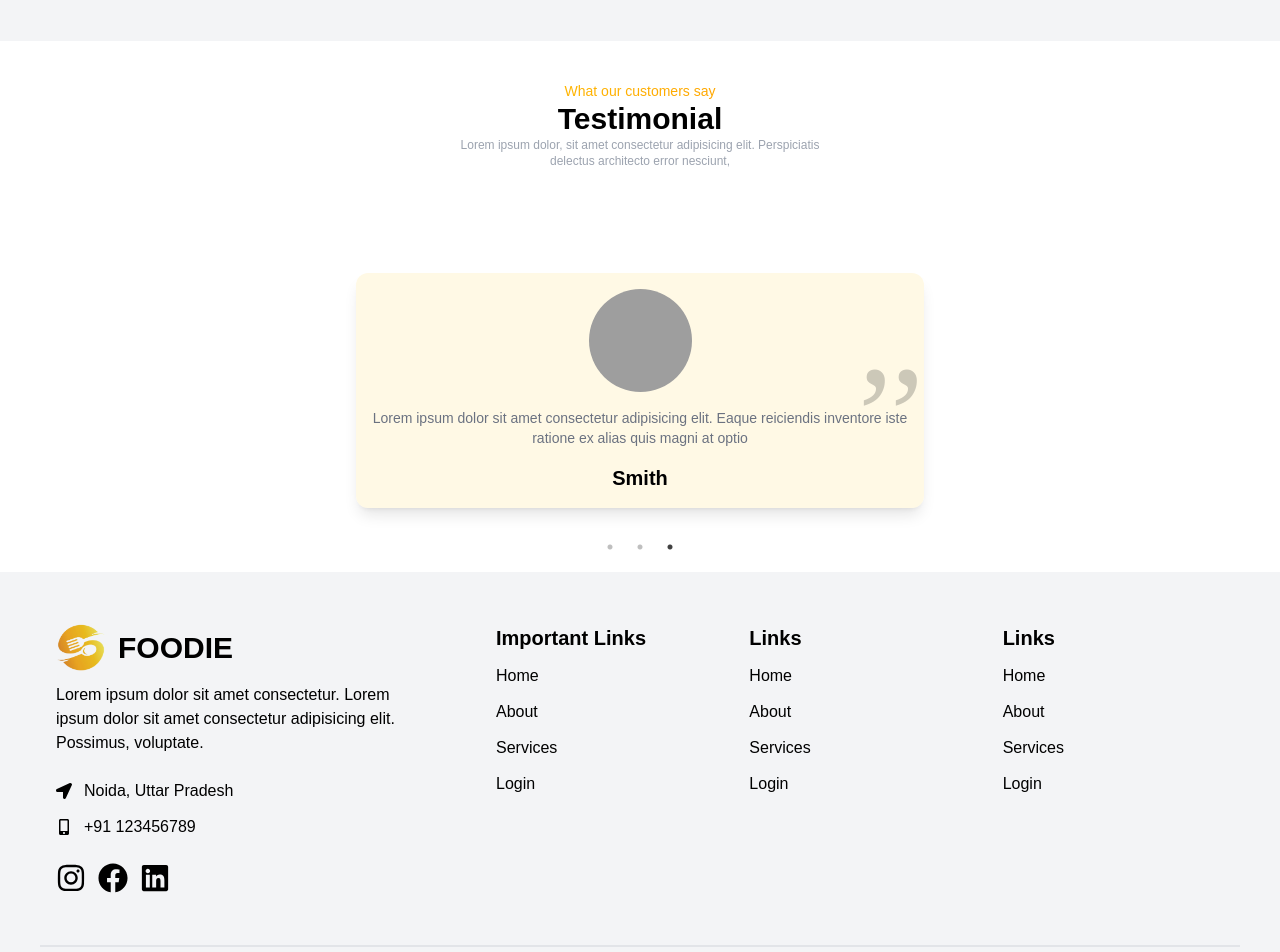
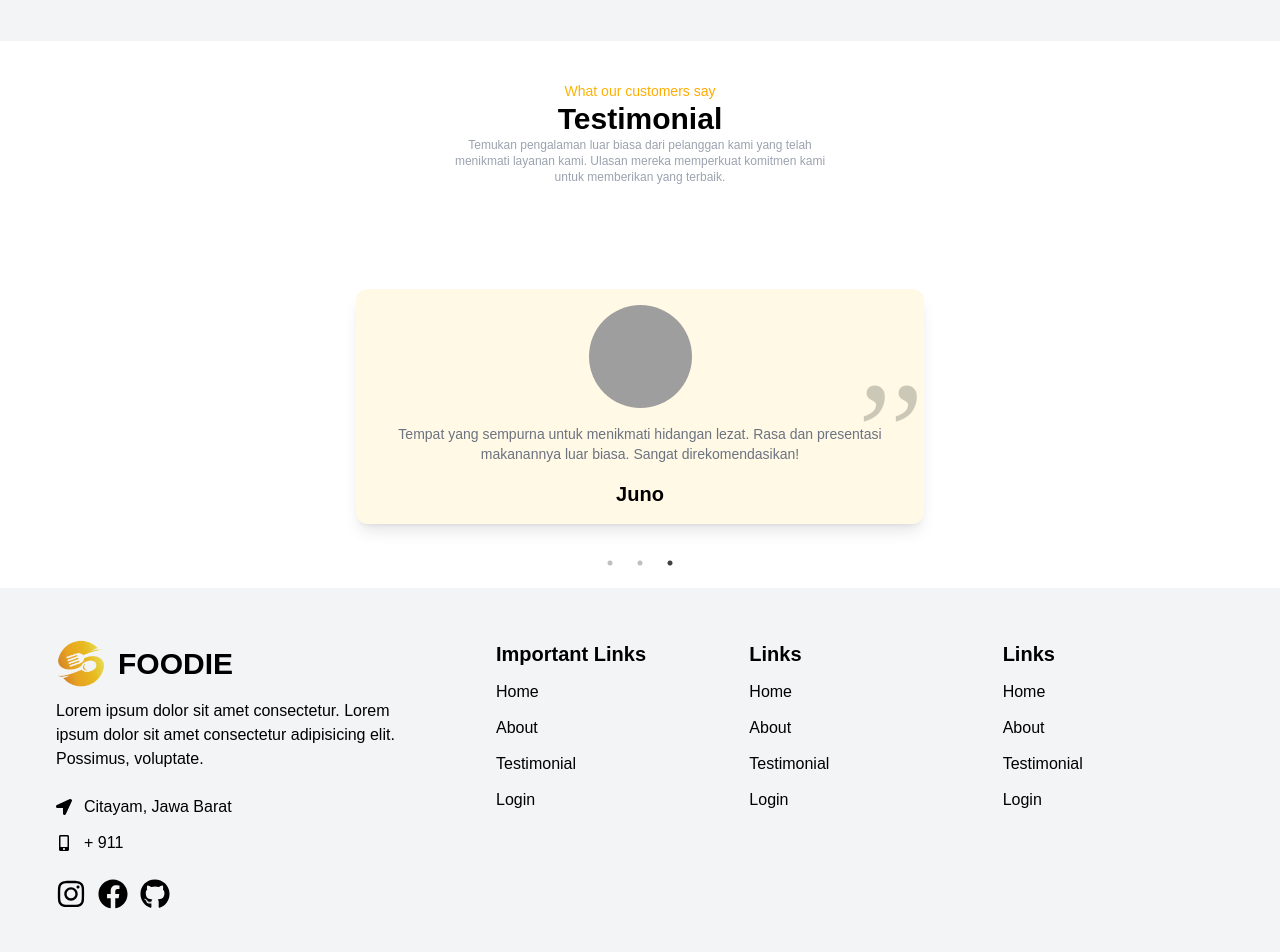
Before and after one commit to bintangnugrahaa/foodies-restaurant, a React (Vite) app: page / in a window 1280 px wide. Shown: the part 2020-2972 px from the top of the page. Built offline with nearby package versions, Linux system fonts and the light colour scheme; grey boxes are pictures that could not be loaded.

Commit message:
fix footer

```diff
--- a/src/components/Footer/Footer.jsx
+++ b/src/components/Footer/Footer.jsx
@@ -2,8 +2,8 @@ import React, { useState } from "react";
 import {
   FaFacebook,
   FaInstagram,
-  FaLinkedin,
   FaLocationArrow,
+  FaGithub,
   FaMobileAlt,
 } from "react-icons/fa";
 import footerLogo from "../../assets/food-logo.png";
@@ -25,22 +25,22 @@ const Footer = () => {
             <br />
             <div className="flex items-center gap-3">
               <FaLocationArrow />
-              <p>Noida, Uttar Pradesh</p>
+              <p>Citayam, Jawa Barat</p>
             </div>
             <div className="flex items-center gap-3 mt-3">
               <FaMobileAlt />
-              <p>+91 123456789</p>
+              <p>+ 911 </p>
             </div>
             {/* Social Handle */}
             <div className="flex items-center gap-3 mt-6">
-              <a href="#">
+              <a href="https://instagram.com/bintang_nugrahaa/" target="_blank">
                 <FaInstagram className="text-3xl" />
               </a>
               <a href="#">
                 <FaFacebook className="text-3xl" />
               </a>
-              <a href="#">
-                <FaLinkedin className="text-3xl" />
+              <a href="https://github.com/bintangnugrahaa/" target="_blank">
+                <FaGithub className="text-3xl" />
               </a>
             </div>
           </div>
@@ -53,7 +53,7 @@ const Footer = () => {
                 <ul className={`flex flex-col gap-3`}>
                   <li className="cursor-pointer">Home</li>
                   <li className="cursor-pointer">About</li>
-                  <li className="cursor-pointer">Services</li>
+                  <li className="cursor-pointer">Testimonial</li>
                   <li className="cursor-pointer">Login</li>
                 </ul>
               </div>
@@ -66,7 +66,7 @@ const Footer = () => {
                 <ul className="flex flex-col gap-3">
                   <li className="cursor-pointer">Home</li>
                   <li className="cursor-pointer">About</li>
-                  <li className="cursor-pointer">Services</li>
+                  <li className="cursor-pointer">Testimonial</li>
                   <li className="cursor-pointer">Login</li>
                 </ul>
               </div>
@@ -80,7 +80,7 @@ const Footer = () => {
                 <ul className="flex flex-col gap-3">
                   <li className="cursor-pointer">Home</li>
                   <li className="cursor-pointer">About</li>
-                  <li className="cursor-pointer">Services</li>
+                  <li className="cursor-pointer">Testimonial</li>
                   <li className="cursor-pointer">Login</li>
                 </ul>
               </div>
--- a/src/components/Testimonial/Testimonial.jsx
+++ b/src/components/Testimonial/Testimonial.jsx
@@ -4,20 +4,20 @@ import Slider from "react-slick";
 const testimonialData = [
   {
     id: 1,
-    name: "Samuel",
-    text: "Lorem ipsum dolor sit amet consectetur adipisicing elit. Eaque reiciendis inventore iste ratione ex alias quis magni at optio",
+    name: "Bintang",
+    text: "Pelayanan yang luar biasa! Makanan yang disajikan benar-benar lezat dan penuh dengan cita rasa. Pengalaman yang tak terlupakan!",
     img: "https://picsum.photos/101/101",
   },
   {
-    id: 1,
-    name: "John Doe",
-    text: "Lorem ipsum dolor sit amet consectetur adipisicing elit. Eaque reiciendis inventore iste ratione ex alias quis magni at optio",
+    id: 2,
+    name: "Dova",
+    text: "Sangat terkesan dengan variasi menu dan kualitas makanannya. Stafnya juga ramah dan profesional. Akan kembali lagi!",
     img: "https://picsum.photos/102/102",
   },
   {
-    id: 1,
-    name: "Smith",
-    text: "Lorem ipsum dolor sit amet consectetur adipisicing elit. Eaque reiciendis inventore iste ratione ex alias quis magni at optio",
+    id: 3,
+    name: "Juno",
+    text: "Tempat yang sempurna untuk menikmati hidangan lezat. Rasa dan presentasi makanannya luar biasa. Sangat direkomendasikan!",
     img: "https://picsum.photos/103/103",
   },
 ];
@@ -36,9 +36,10 @@ const Testimonial = () => {
     pauseOnHover: true,
     pauseOnFocus: true,
   };
+
   return (
     <>
-    <span id="testimonial"></span>
+      <span id="testimonial"></span>
       <div data-aos="fade-up" data-aos-duration="300" className="py-10">
         <div className="container">
           <div className="text-center mb-20 max-w-[400px] mx-auto">
@@ -47,8 +48,9 @@ const Testimonial = () => {
             </p>
             <h1 className="text-3xl font-bold">Testimonial</h1>
             <p className="text-xs text-gray-400">
-              Lorem ipsum dolor, sit amet consectetur adipisicing elit.
-              Perspiciatis delectus architecto error nesciunt,
+              Temukan pengalaman luar biasa dari pelanggan kami yang telah
+              menikmati layanan kami. Ulasan mereka memperkuat komitmen kami
+              untuk memberikan yang terbaik.
             </p>
           </div>
           <div
@@ -59,11 +61,8 @@ const Testimonial = () => {
             <Slider {...settings}>
               {testimonialData.map((data) => {
                 return (
-                  <div className="my-6">
-                    <div
-                      key={data.id}
-                      className="flex flex-col justify-center items-center gap-4 text-center   shadow-lg p-4 mx-4 rounded-xl dark:bg-gray-800 bg-primary/10 relative"
-                    >
+                  <div className="my-6" key={data.id}>
+                    <div className="flex flex-col justify-center items-center gap-4 text-center shadow-lg p-4 mx-4 rounded-xl dark:bg-gray-800 bg-primary/10 relative">
                       <img
                         className="rounded-full block mx-auto"
                         src={data.img}
```
